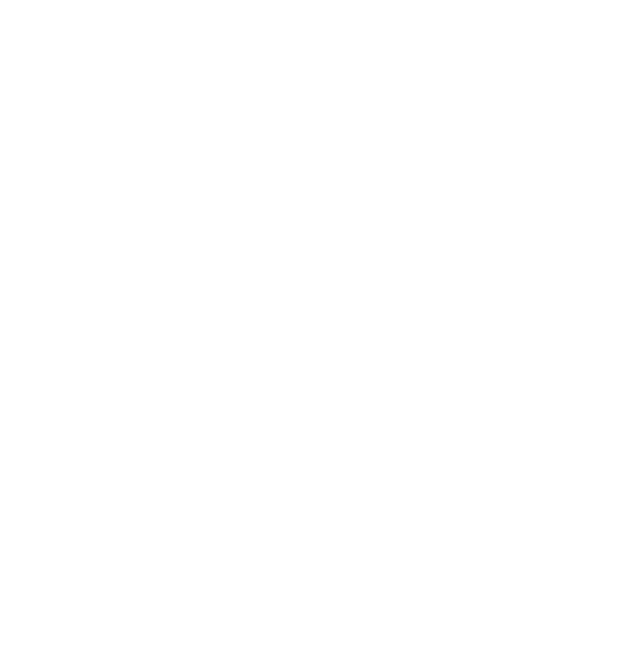
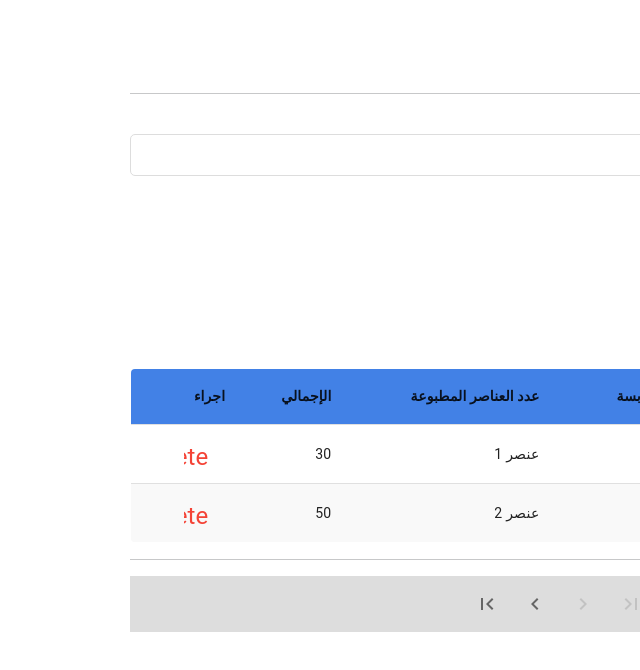
Before and after one commit to MGJimmy/Printpress, an Angular app in the folder Printpress.UI/Printpress_Angular/: page /group/add in a window 1280 px wide. Before the commit this address led to /. Shown: the top 670 px of the page, without its empty margins (640-1280 px from the left). Built offline with nearby package versions, Linux system fonts and the light colour scheme.

Commit message:
order group handle business. not finished

```diff
--- a/Printpress.UI/Printpress_Angular/src/app/app.routes.ts
+++ b/Printpress.UI/Printpress_Angular/src/app/app.routes.ts
@@ -22,5 +22,17 @@ export const routes: Routes = [
       import('./features/reportViewer/components/report-viewer/report-viewer.component').then(
         (m) => m.ReportViewerComponent
       ),
+  }, {
+    path: 'group/add',
+    loadComponent: () =>
+      import('./features/order/components/order-group-add-update/order-group-add-update.component').then(
+        (m) => m.OrderGroupAddUpdateComponent
+      ),
+  }, {
+    path: 'group/edit/:id',
+    loadComponent: () =>
+      import('./features/order/components/order-group-add-update/order-group-add-update.component').then(
+        (m) => m.OrderGroupAddUpdateComponent
+      ),
   }
 ];
--- a/Printpress.UI/Printpress_Angular/src/app/features/order/components/order-group-add-update/order-group-add-update.component.html
+++ b/Printpress.UI/Printpress_Angular/src/app/features/order/components/order-group-add-update/order-group-add-update.component.html
@@ -1,6 +1,8 @@
 <div class="container-fluid p-5">
     <div>
-        <h1>اضافة/ تعديل مجموعة</h1>
+        <h1 *ngIf="isEdit">تعديل مجموعة</h1>
+        <h1 *ngIf="!isEdit">إضافة مجموعة</h1>
+        <hr>
         <div class="form-group">
             <label for="groupName">اسم المجموعة</label>
             <input id="groupName" class="form-control" [(ngModel)]="groupName" placeholder="اسم المجموعة">
@@ -8,7 +10,7 @@
 
         <div>
             <label>خدمات المجموعة:</label>
-            <button mat-icon-button>
+            <button mat-icon-button (click)="editGroupService_Click()">
                 <mat-icon>edit</mat-icon>
             </button>
             <div class="px-5">{{groupServices}}</div>
@@ -17,7 +19,7 @@
     <div class="my-5">
         <button mat-raised-button color="accent" (click)="addGroupItem()">إضافة عنصر</button>
 
-        <table mat-table [dataSource]="dataSource" class="custom-table">
+        <table mat-table [dataSource]="groupItems" class="custom-table">
             <ng-container matColumnDef="index">
                 <th mat-header-cell *matHeaderCellDef>#</th>
                 <td mat-cell *matCellDef="let element; let i = index"> {{ i + 1 }} </td>
--- a/Printpress.UI/Printpress_Angular/src/app/features/order/components/order-group-add-update/order-group-add-update.component.ts
+++ b/Printpress.UI/Printpress_Angular/src/app/features/order/components/order-group-add-update/order-group-add-update.component.ts
@@ -1,35 +1,51 @@
-import { Component, EventEmitter, Output } from '@angular/core';
+import { Component, EventEmitter, Input, OnInit, Output } from '@angular/core';
 import { OrderGroupUpsertDto } from '../../models/orderGroup/order-group-upsert.dto';
 import { FormsModule, ReactiveFormsModule } from '@angular/forms';
-import {  MatTableModule } from '@angular/material/table';
-import {  MatIconModule } from '@angular/material/icon';
+import { MatTableModule } from '@angular/material/table';
+import { MatIconModule } from '@angular/material/icon';
 import { MatButtonModule } from '@angular/material/button';
 import { PageEvent } from '@angular/material/paginator';
 import { SharedPaginationComponent } from '../../../../shared/components/shared-pagination/shared-pagination.component';
 import { CommonModule } from '@angular/common';
+import { AlertService } from '../../../../core/services/alert.service';
+import { ActivatedRoute, Router } from '@angular/router';
+import { MatDialog, MatDialogModule } from '@angular/material/dialog'
+import { OrderGroupServiceUpsertComponent } from '../order-group-service-upsert/order-group-service-upsert.component';
+import { OrderGroupService } from "../../services/order-group.service";
 
 @Component({
   selector: 'app-order-group-add-update',
   standalone: true,
-  imports: [ReactiveFormsModule, FormsModule, MatButtonModule, MatIconModule, MatTableModule, SharedPaginationComponent, CommonModule],
+  imports: [ReactiveFormsModule, FormsModule, MatButtonModule, MatIconModule, MatTableModule, SharedPaginationComponent, CommonModule, MatDialogModule],
   templateUrl: './order-group-add-update.component.html',
   styleUrl: './order-group-add-update.component.css'
 })
-export class OrderGroupAddUpdateComponent {
+export class OrderGroupAddUpdateComponent implements OnInit {
+
+  @Input({ required: true }) inputObject!: {};
   @Output() SaveOrderGroup = new EventEmitter<OrderGroupUpsertDto>();
+
+  private groupId!: number | null;
+  protected get isEdit(): boolean {
+    return this.groupId ? true : false;
+  }
+
   groupName: string = '';
   groupServices: string = '';
   displayedColumns: string[];
-  isOuterItem: boolean = true;
+  isOuterItem: boolean = false;
 
-  dataSource: { name: string; price: number }[] = [
+  groupItems: { name: string; price: number }[] = [
     { name: 'عنصر 1', price: 30 },
     { name: 'عنصر 2', price: 50 }
   ];
-  /**
-   *
-   */
-  constructor() {
+
+  constructor(private alertService: AlertService,
+    private route: ActivatedRoute,
+    private router: Router,
+    private dialog: MatDialog,
+    private orderGroupService: OrderGroupService
+  ) {
     if (!this.isOuterItem) {
       this.displayedColumns = ['index', 'name', 'numberOfPages', 'quantity',
         'itemPrice', 'stapledItemsCount', 'printedItemsCount', 'total', 'actions'];
@@ -38,15 +54,42 @@ export class OrderGroupAddUpdateComponent {
         'itemPrice', 'boughtItemsCount', 'total', 'actions'];
     }
   }
+  ngOnInit(): void {
+    this.setGroupId();
+    if (this.isEdit) {
+      this.orderGroupService.getAllGroupItems().subscribe(items => {
+
+      })
+      // get group items from API
+    }
+  }
+
+  private setGroupId(): void {
+    const param_GroupId = this.route.snapshot.paramMap.get('id');
+    this.groupId = param_GroupId ? Number(param_GroupId) : null;
+  }
+
+  protected editGroupService_Click(): void {
+    let dialogRef = this.dialog.open(OrderGroupServiceUpsertComponent, {
+      data: { x: 5 },
+      height: '650px',
+      width: '1100px',
+    });
+
+    dialogRef.afterClosed().subscribe(result => {
+      let returnedServices = result as { y: string };
+      console.log(returnedServices);
+    });
+  }
 
   addGroupItem() {
-    this.dataSource.push({ name: 'عنصر جديد', price: 0 });
+    this.groupItems.push({ name: 'عنصر جديد', price: 0 });
   }
 
   deleteItem(item: any) {
-    const index = this.dataSource.indexOf(item);
+    const index = this.groupItems.indexOf(item);
     if (index > -1) {
-      this.dataSource.splice(index, 1);
+      this.groupItems.splice(index, 1);
     }
   }
   onPageChangeClick(event: PageEvent) {
@@ -57,10 +100,32 @@ export class OrderGroupAddUpdateComponent {
     // this.dataSource = this.originalSource.slice((pageNumber) * length, (pageNumber + 1) * length)
   }
   saveGroup() {
+    if (!this.validateGroup()) {
+      return;
+    }
+
     console.log('Group saved:', {
       groupName: this.groupName,
       groupServices: this.groupServices,
-      items: this.dataSource
+      items: this.groupItems
     });
   }
+
+  private validateGroup(): boolean {
+    if (!this.groupName) {
+      this.alertService.showError('أدخل اسم المجموعة');
+      return false;
+    }
+
+    return true;
+  }
+
+  private createFinalObject() {
+    // let orderGroupUpsertDto = new OrderGroupUpsertDto();
+
+    // orderGroupUpsertDto.name = '';
+    // orderGroupUpsertDto.orderGroupServices = [];
+    // orderGroupUpsertDto.items = [];
+
+  }
 }
--- /dev/null
+++ b/Printpress.UI/Printpress_Angular/src/app/features/order/services/order-group.service.ts
@@ -0,0 +1,16 @@
+import { Injectable } from '@angular/core';
+import { Observable } from 'rxjs';
+import { ItemGetDto } from '../models/item/item-get.Dto';
+import { HttpService } from '../../../core/services/http.service';
+
+@Injectable({
+  providedIn: 'root'
+})
+export class OrderGroupService {
+
+  constructor(private httpService: HttpService) { }
+
+  public getAllGroupItems(): Observable<ItemGetDto[]> {
+    return this.httpService.get('');
+  }
+}
--- a/Printpress.UI/Printpress_Angular/src/app/shared/components/shared-pagination/shared-pagination.component.ts
+++ b/Printpress.UI/Printpress_Angular/src/app/shared/components/shared-pagination/shared-pagination.component.ts
@@ -16,7 +16,7 @@ export class SharedPaginationComponent {
   protected showFirstLastButtons: boolean;
 
   constructor() {
-    this.pageSizeOptions = [5, 10, 25, 100];
+    this.pageSizeOptions = [5, 10, 25];
     this.showFirstLastButtons = true;
   }
 
```
